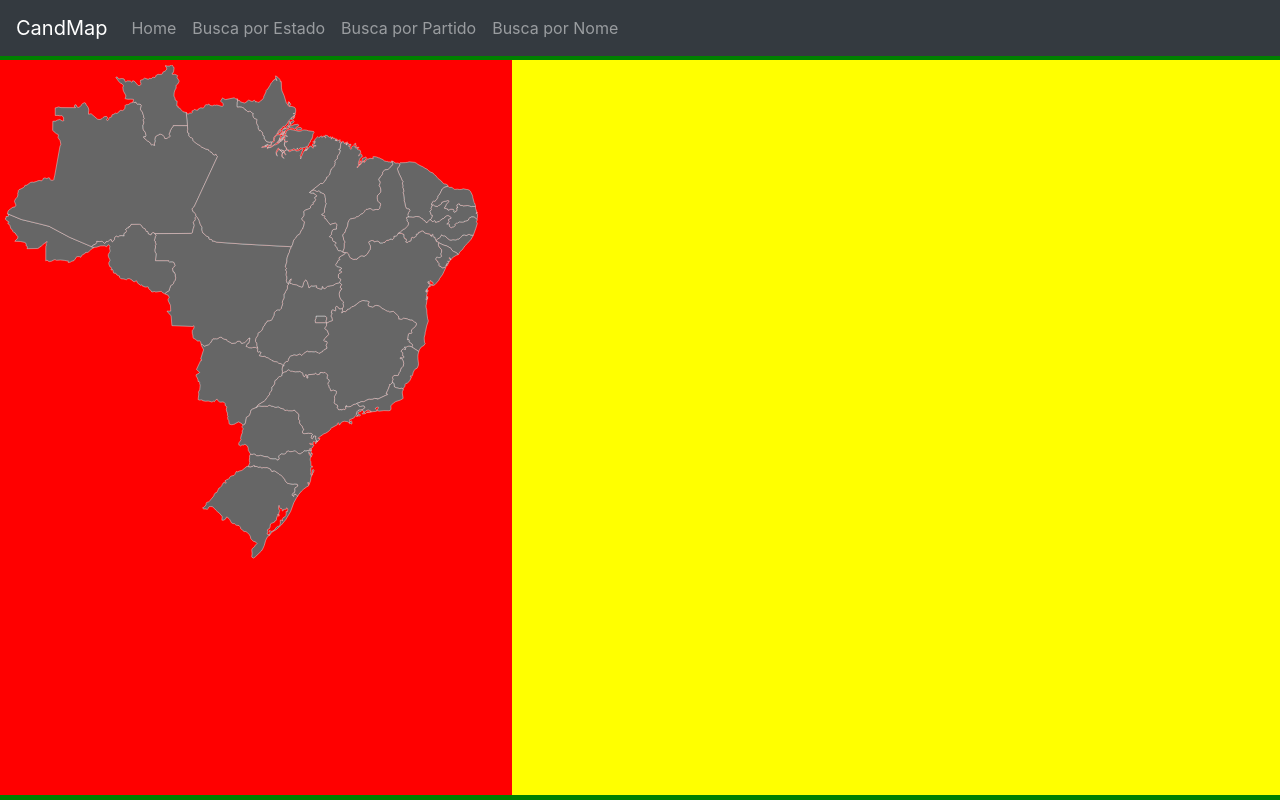
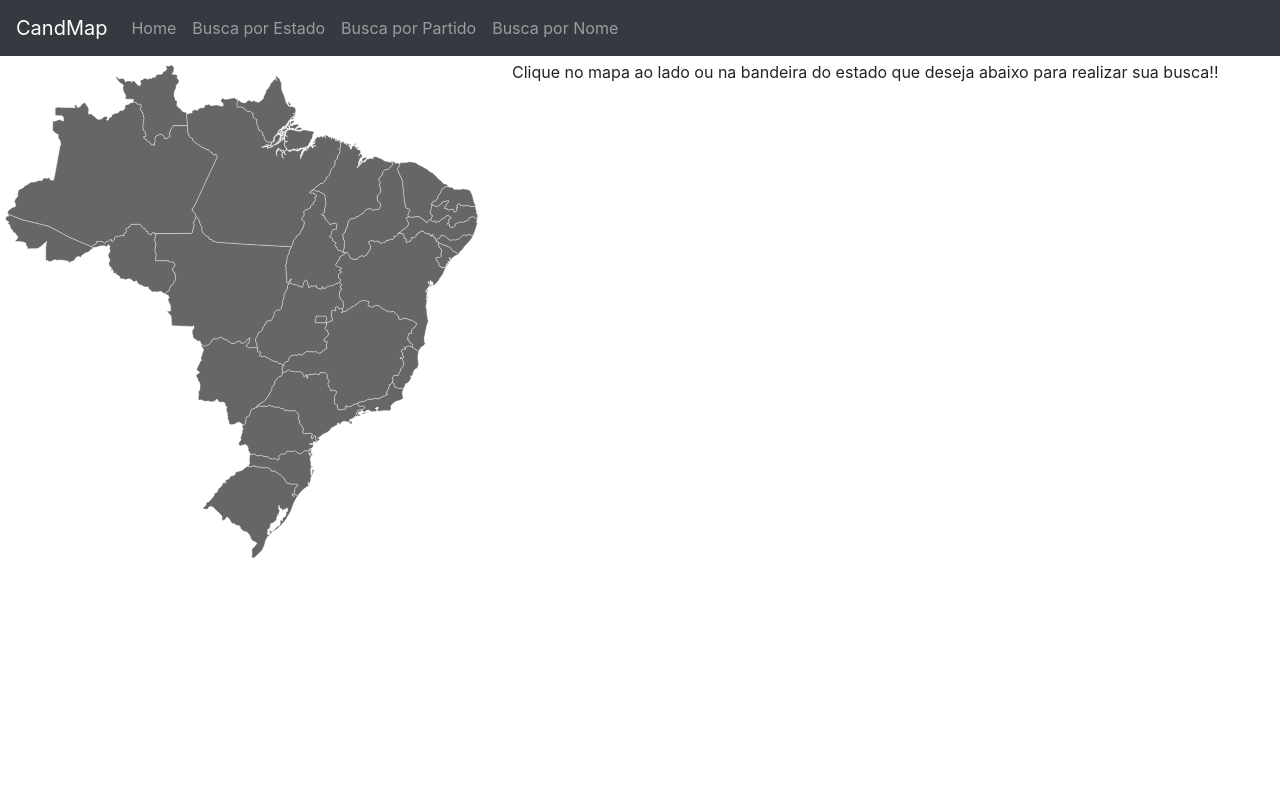
Before and after one commit to juhriccelli/TCC, a PHP site: page /pages/buscarEstado.php in a window 1280 px wide. Run offline with PHP 8.4, Linux system fonts and the light colour scheme.

Commit message:
Versão 1.5.3

```diff
--- a/assets/css/estilo.css
+++ b/assets/css/estilo.css
@@ -1,31 +1,18 @@
-.base-flex{
-  background: green;
+.conteudo{
   height: 100vh;
   padding-top: 60px;
   padding-bottom: 5px;
+}
+
+.base-flex{
+  height: 100%;
+  width: 100%;
   display: flex;
   justify-content: space-around;
   align-content: stretch;
 }
 
-table tr {
-    cursor: pointer;
-}
-
-svg {
-    position: absolute;
-    top: 0;
-    left: 0;
-    padding: 1%;
-    height: auto;
-    width: auto;
-    max-width: 100%;
-    max-height: 100%;
-}
-
-.img-brasil{
-  background: red;
-  padding: 10px;
+.base-mapa{
   width: 40%;
   height: 100%;
   align-items: center;
@@ -34,11 +21,27 @@ svg {
 }
 
 .base-resultado{
-  background: yellow;
-  padding: 10px;
   width: 60%;
   height: 100%;
+  overflow: auto;
+}
 
+.base-tabela{
+  overflow: auto;
+}
+
+.topo-detalhes{
+  width: 100%;
+}
+
+.base-detalhes{
+  margin-top: 2%;
+  width: 100%;
+  display: block;
+}
+
+.estados:hover{
+  cursor: pointer;
 }
 
 .land{
@@ -53,6 +56,13 @@ svg {
   fill: orange;
 }
 
-.estados:hover{
-  cursor: pointer;
+svg {
+    position: absolute;
+    top: 0;
+    left: 0;
+    padding: 1%;
+    height: auto;
+    width: auto;
+    max-width: 100%;
+    max-height: 100%;
 }
--- a/assets/js/ajax.js
+++ b/assets/js/ajax.js
@@ -47,7 +47,7 @@ function CriaRequest() {
 function buscaPorEstado(estado) {
 
   // Declaração de Variáveis
-  var result = document.getElementById("tabela");
+  var result = document.getElementById("ajaxNormal");
   var xmlreq = CriaRequest();
 
   // Exibi a imagem de progresso
@@ -76,7 +76,7 @@ function buscaPorEstado(estado) {
 function maisDetalhes(titulo) {
 
   // Declaração de Variáveis
-  var result = document.getElementById("base-flex");
+  var result = document.getElementById("ajaxDetalhes");
   var xmlreq = CriaRequest();
 
   // Exibi a imagem de progresso
--- a/pages/buscarEstado.php
+++ b/pages/buscarEstado.php
@@ -12,8 +12,9 @@
 <!DOCTYPE HTML>
 <html lang="pt-br">
 <body>
-  <div class="base-flex" id="base-flex">
-    <div class="img-brasil">
+  <div class="conteudo" id="ajaxDetalhes">
+    <div class="base-flex">
+      <div class="base-mapa">
         <svg xmlns="http://www.w3.org/2000/svg" viewBox="0 0 650 650">
           <g>
             <a class="estados" id="ac">
@@ -126,9 +127,16 @@
           </g>
         </svg>
       </div>
-    <div class="base-resultado">
-      <div id="tabela">
+      <div class="base-resultado" id="ajaxNormal">
+        <div class="base-texto">
+          <span>
+            Clique no mapa ao lado ou na bandeira do
+             estado que deseja abaixo para realizar sua busca!!
+          </span>
+        </div>
+        <div class="base-bandeiras" >
 
+        </div>
       </div>
     </div>
   </div>
```
Also changed, not shown: pages/detalhes.php (+87 -2 lines), pages/resultadoEstado.php (+4 -11 lines), 6 other files. Lines whose indentation alone changed are shown as unchanged.
